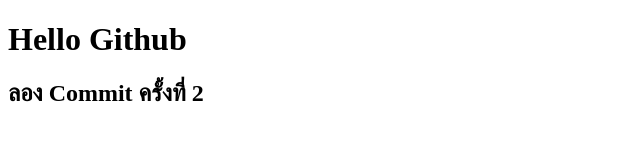
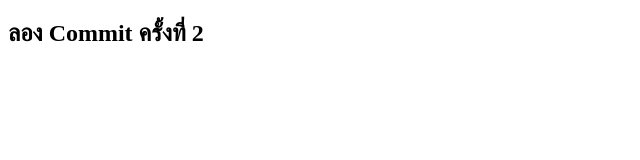
Before and after one commit to rachaonline789/test-github, a plain HTML site: page index.html in a window 1280 px wide. Shown: the whole page, without its empty margins (0-640 px from the left). Drawn offline with Linux system fonts and the light colour scheme.

Commit message:
ลองลบ H1 ออก

```diff
--- a/index.html
+++ b/index.html
@@ -5,7 +5,7 @@
     <title>Test Github for Mini Course</title>
 </head>
 <body>
-<h1>Hello Github</h1>
+
 <h2>ลอง Commit ครั้งที่ 2</h2>
 </body>
 </html>
```
